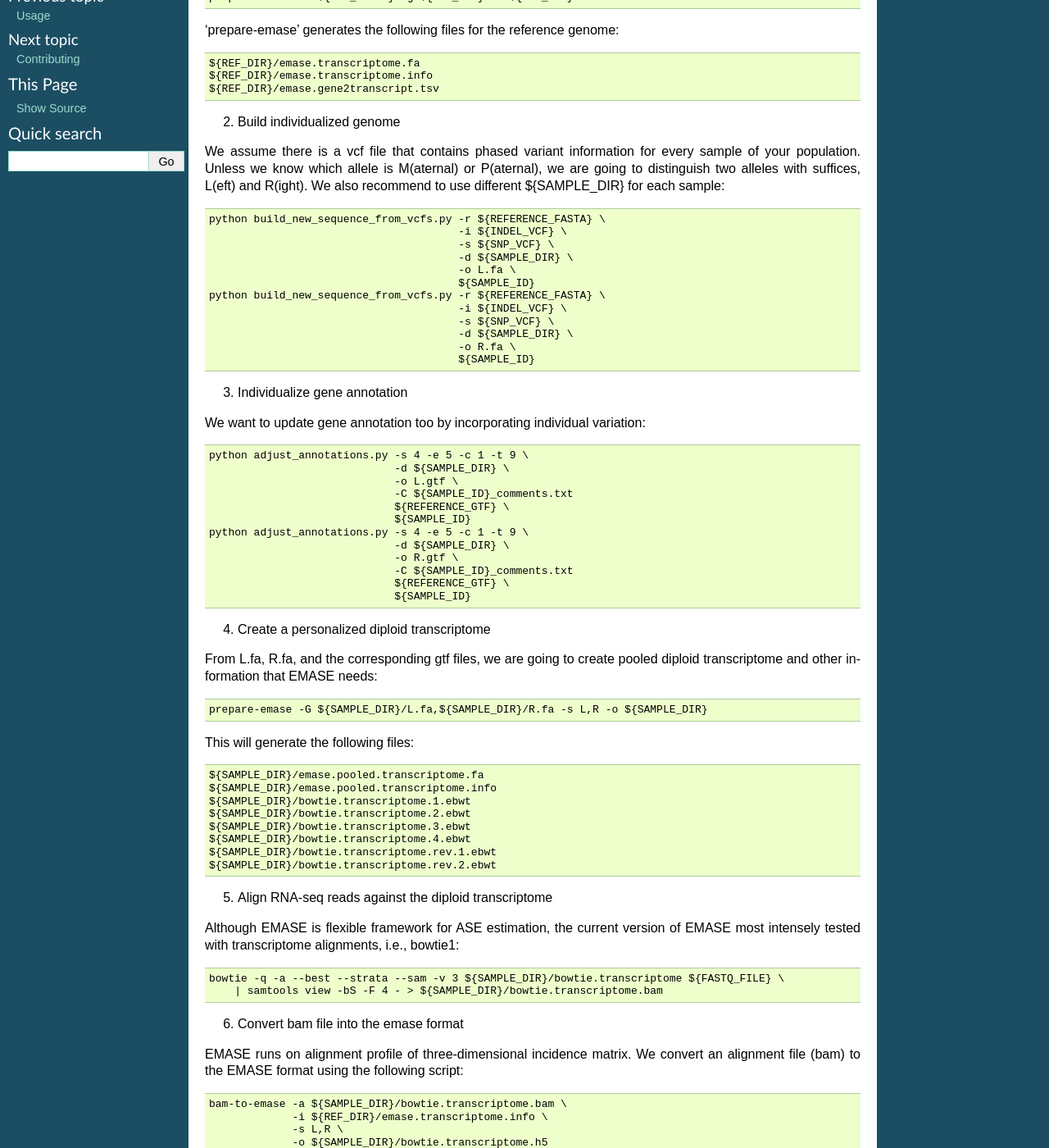
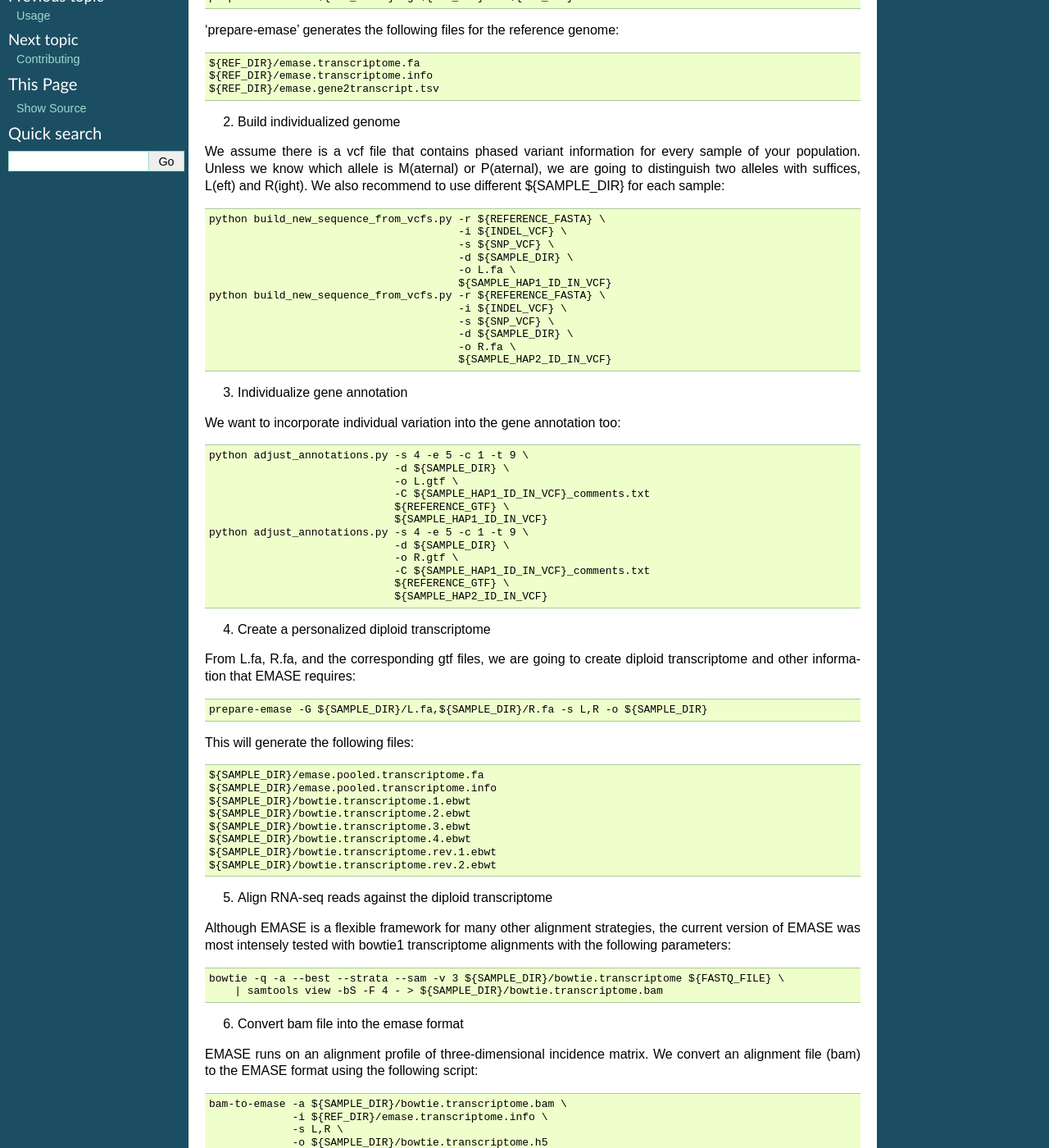
Before and after one commit to churchill-lab/emase, a Sphinx documentation site: the page built from docs/examples.rst, in a window 1280 px wide and 1400 px high, scrolled down 260 px. Shown: the whole window at 82% size. Built offline with Sphinx 7.4.7, drawn with Linux system fonts in a browser that asks for light colours; some of the changed text lies outside the part shown.

```diff
--- a/docs/examples.rst
+++ b/docs/examples.rst
@@ -29,35 +29,35 @@
                                            -s ${SNP_VCF} \
                                            -d ${SAMPLE_DIR} \
                                            -o L.fa \
-                                           ${SAMPLE_ID}
+                                           ${SAMPLE_HAP1_ID_IN_VCF}
     python build_new_sequence_from_vcfs.py -r ${REFERENCE_FASTA} \
                                            -i ${INDEL_VCF} \
                                            -s ${SNP_VCF} \
                                            -d ${SAMPLE_DIR} \
                                            -o R.fa \
-                                           ${SAMPLE_ID}
+                                           ${SAMPLE_HAP2_ID_IN_VCF}
 
 3. Individualize gene annotation
 
-We want to update gene annotation too by incorporating individual variation::
+We want to incorporate individual variation into the gene annotation too::
 
     python adjust_annotations.py -s 4 -e 5 -c 1 -t 9 \
                                  -d ${SAMPLE_DIR} \
                                  -o L.gtf \
-                                 -C ${SAMPLE_ID}_comments.txt
+                                 -C ${SAMPLE_HAP1_ID_IN_VCF}_comments.txt
                                  ${REFERENCE_GTF} \
-                                 ${SAMPLE_ID}
+                                 ${SAMPLE_HAP1_ID_IN_VCF}
     python adjust_annotations.py -s 4 -e 5 -c 1 -t 9 \
                                  -d ${SAMPLE_DIR} \
                                  -o R.gtf \
-                                 -C ${SAMPLE_ID}_comments.txt
+                                 -C ${SAMPLE_HAP1_ID_IN_VCF}_comments.txt
                                  ${REFERENCE_GTF} \
-                                 ${SAMPLE_ID}
+                                 ${SAMPLE_HAP2_ID_IN_VCF}
 
 4. Create a personalized diploid transcriptome
 
-From L.fa, R.fa, and the corresponding gtf files, we are going to create pooled diploid transcriptome and other
-information that EMASE needs::
+From L.fa, R.fa, and the corresponding gtf files, we are going to create diploid transcriptome and other
+information that EMASE requires::
 
     prepare-emase -G ${SAMPLE_DIR}/L.fa,${SAMPLE_DIR}/R.fa -s L,R -o ${SAMPLE_DIR}
 
@@ -74,15 +74,15 @@
 
 5. Align RNA-seq reads against the diploid transcriptome
 
-Although EMASE is flexible framework for ASE estimation, the current version of EMASE most intensely tested with
-transcriptome alignments, i.e., bowtie1::
+Although EMASE is a flexible framework for many other alignment strategies, the current version of EMASE was most
+intensely tested with bowtie1 transcriptome alignments with the following parameters::
 
     bowtie -q -a --best --strata --sam -v 3 ${SAMPLE_DIR}/bowtie.transcriptome ${FASTQ_FILE} \
         | samtools view -bS -F 4 - > ${SAMPLE_DIR}/bowtie.transcriptome.bam
 
 6. Convert bam file into the emase format
 
-EMASE runs on alignment profile of three-dimensional incidence matrix. We convert an alignment file (bam) to
+EMASE runs on an alignment profile of three-dimensional incidence matrix. We convert an alignment file (bam) to
 the EMASE format using the following script::
 
     bam-to-emase -a ${SAMPLE_DIR}/bowtie.transcriptome.bam \
```
Also changed, not shown: other parts of docs/examples.rst (+1 -1 lines).
